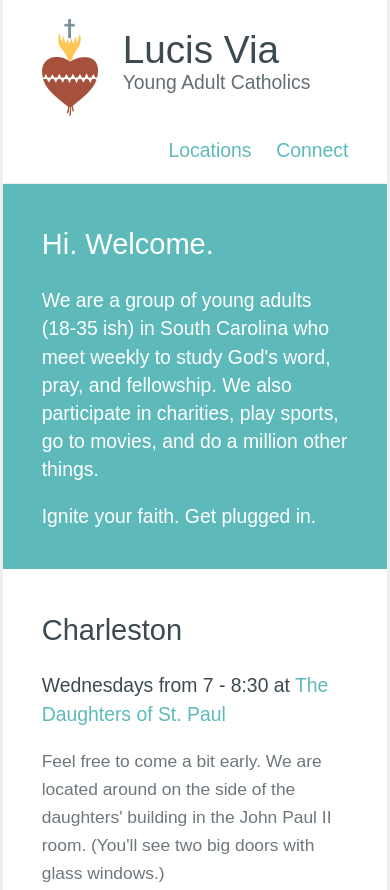
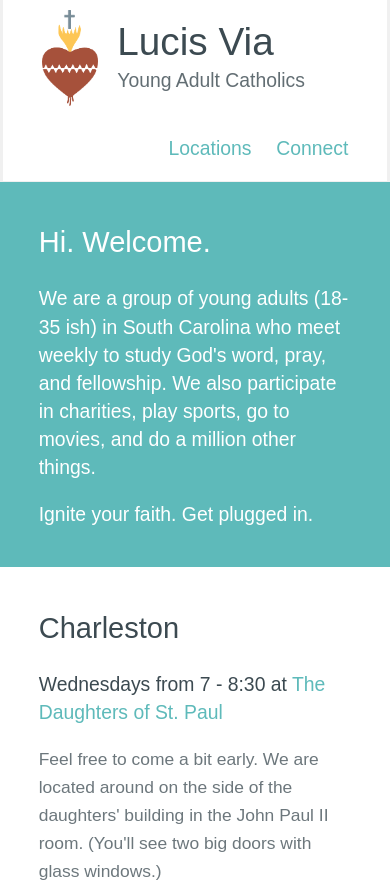
Before and after one commit to chrisdavies/lucisvia, a plain HTML site: page index.html in a window 390 px wide. Shown: the top 890 px of the page. Drawn offline with Linux system fonts and the light colour scheme.

Commit message:
Tweaking mobile

```diff
--- a/css/index.css
+++ b/css/index.css
@@ -136,13 +136,30 @@ h2, h1 {
 
 .fb {
     display: inline-block;
-    margin-right: 1em;
+    margin: 0 1em .5em 0;
     padding: .25em .5em;
     background: #5EBABA;
     color: #FFF;
 }
 
 @media only screen and (max-width: 700px) {
+    #content-header,
+    #page-content {
+        border: 0;
+    }
+
+        #content-header .logo {
+            float: left;
+            margin-top: -.5em;
+        }
+
+        #content-header h1 {
+            display: block;
+        }
+
+        #content-header .sub {
+            margin-top: 0;
+        }
 
     #content-header nav {
         display: block;
```
